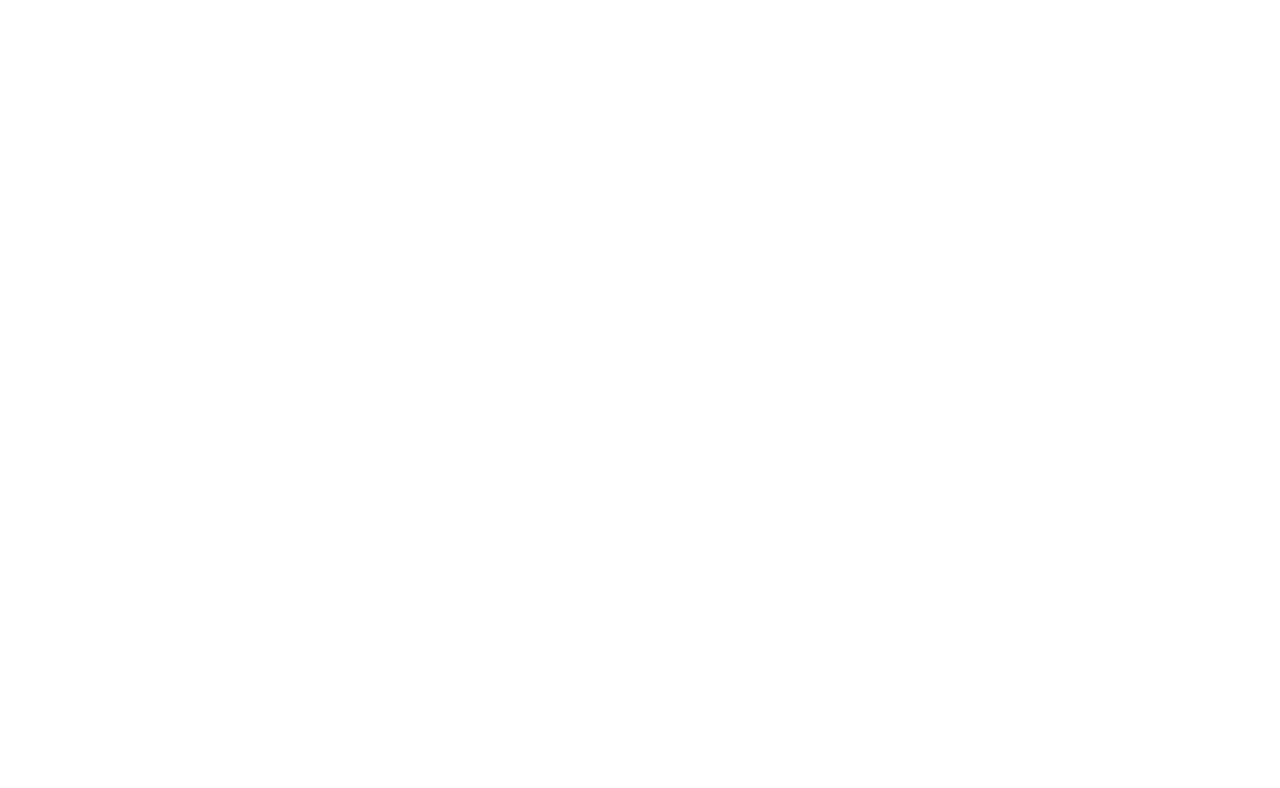
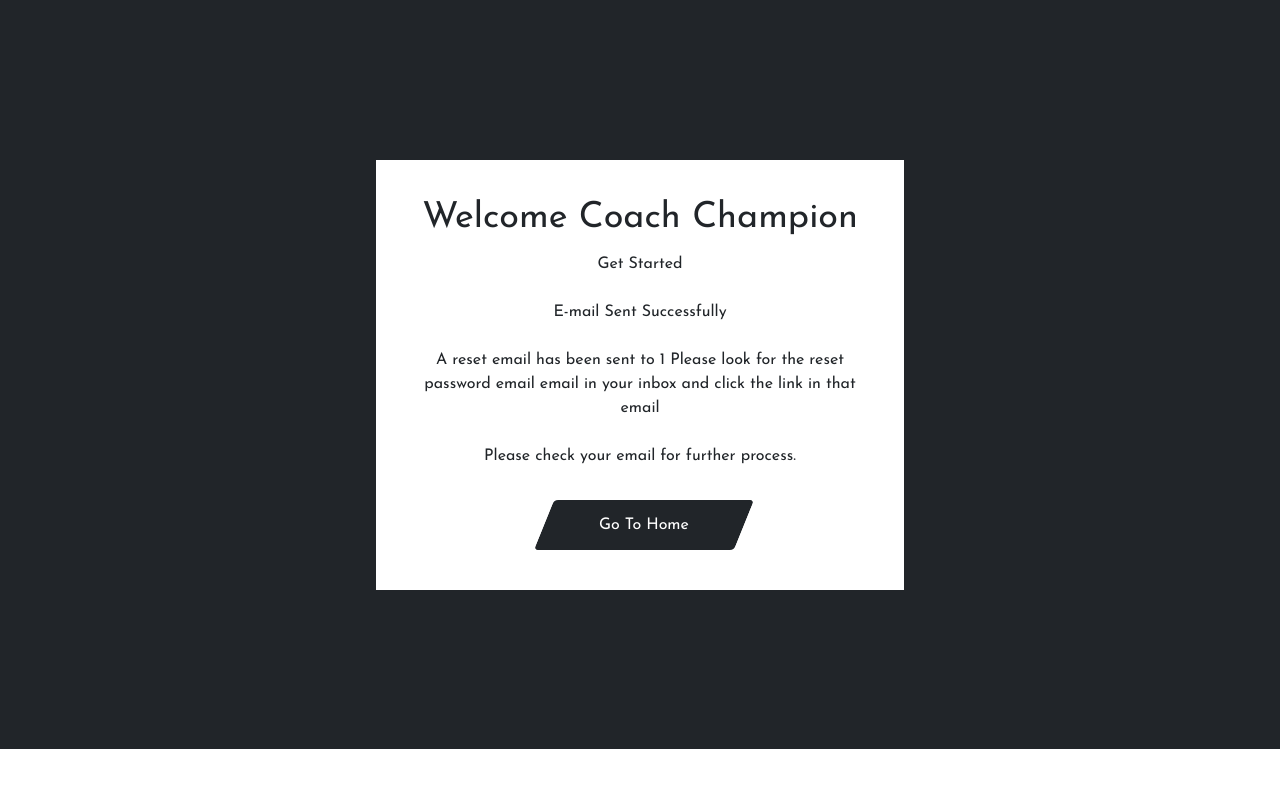
Before and after one commit to sahilrara/coach-react-app, a React (Create React App) app: page /send/message/1 in a window 1280 px wide. Shown: the top 788 px of the page. Built offline with nearby package versions, Linux system fonts and the light colour scheme.

Commit message:
api work

```diff
--- a/src/components/common/ForgotPassword.jsx
+++ b/src/components/common/ForgotPassword.jsx
@@ -2,6 +2,7 @@
 import { useDispatch } from "react-redux";
 import { withRouter } from "react-router";
 import { ForgotPasswordAction } from "../../redux/action/AuthAction";
+import Loader from "./loader/Loader";
 import { EmailRegex } from "./Validation";
 
 const ForgotPassword = ({ history }) => {
@@ -54,25 +55,10 @@
                       <button
                         onClick={() => submitForgetPassword()}
                         type="button"
-                        className="
-                       btn
-                       ms-2
-                       rounded-1px
-                       fw-700
-                       fs-20 fs-xs-16
-                       px-4
-                       h-50px
-                       w-200 w-xs-130
-               bg-dark
-                       btn-skew
-                       border-unset
-                       d-flex
-                       align-items-center
-                       justify-content-center
-                     "
+                        className=" btn ms-2 rounded-1px fw-700 fs-20 fs-xs-16 px-4 h-50px w-200 w-xs-130 bg-dark btn-skew border-unset d-flex align-items-center justify-content-center"
                       >
                         <span className="position-absolute skew-text text-white">
-                          Send email
+                          {loadingVerify ? <Loader /> : "Send email"}
                         </span>
                       </button>
                     </div>
--- a/src/components/common/Mail.jsx
+++ b/src/components/common/Mail.jsx
@@ -1,7 +1,8 @@
 import React from "react";
 import { withRouter } from "react-router";
 
-const Mail = ({ history }) => {
+const Mail = ({ history, match }) => {
+  const { email } = match.params;
   return (
     <div className="bg-dark">
       <div class="d-flex align-items-center flex-grow-1 justify-content-center flex-column">
@@ -11,9 +12,9 @@
             <p class="fs-16 fw-normal mb-4 mt-3">Get Started</p>
             <p class="fs-16 fw-normal mb-4 mt-3">E-mail Sent Successfully</p>
             <p class="fs-16 fw-normal mb-4 mt-3">
-              A reset email has been sent to <span></span> Please look for the
-              reset password email email in your inbox and click the link in
-              that email{" "}
+              A reset email has been sent to <span>{email}</span> Please look
+              for the reset password email email in your inbox and click the
+              link in that email{" "}
             </p>
             <p class="fs-16 fw-normal mb-4 mt-3">
               Please check your email for further process.
--- a/src/components/common/Router.jsx
+++ b/src/components/common/Router.jsx
@@ -19,7 +19,7 @@
       <Switch>
         {/* Main Pages */}
         <Route exact path="/" component={Login} />
-        <Route exact path="/send/mail" component={Mail} />
+        <Route exact path="/send/message/:email" component={Mail} />
         <Route exact path="/admin/dashboard/userlist">
           <Dashboard
             setShow={setShow}
```
